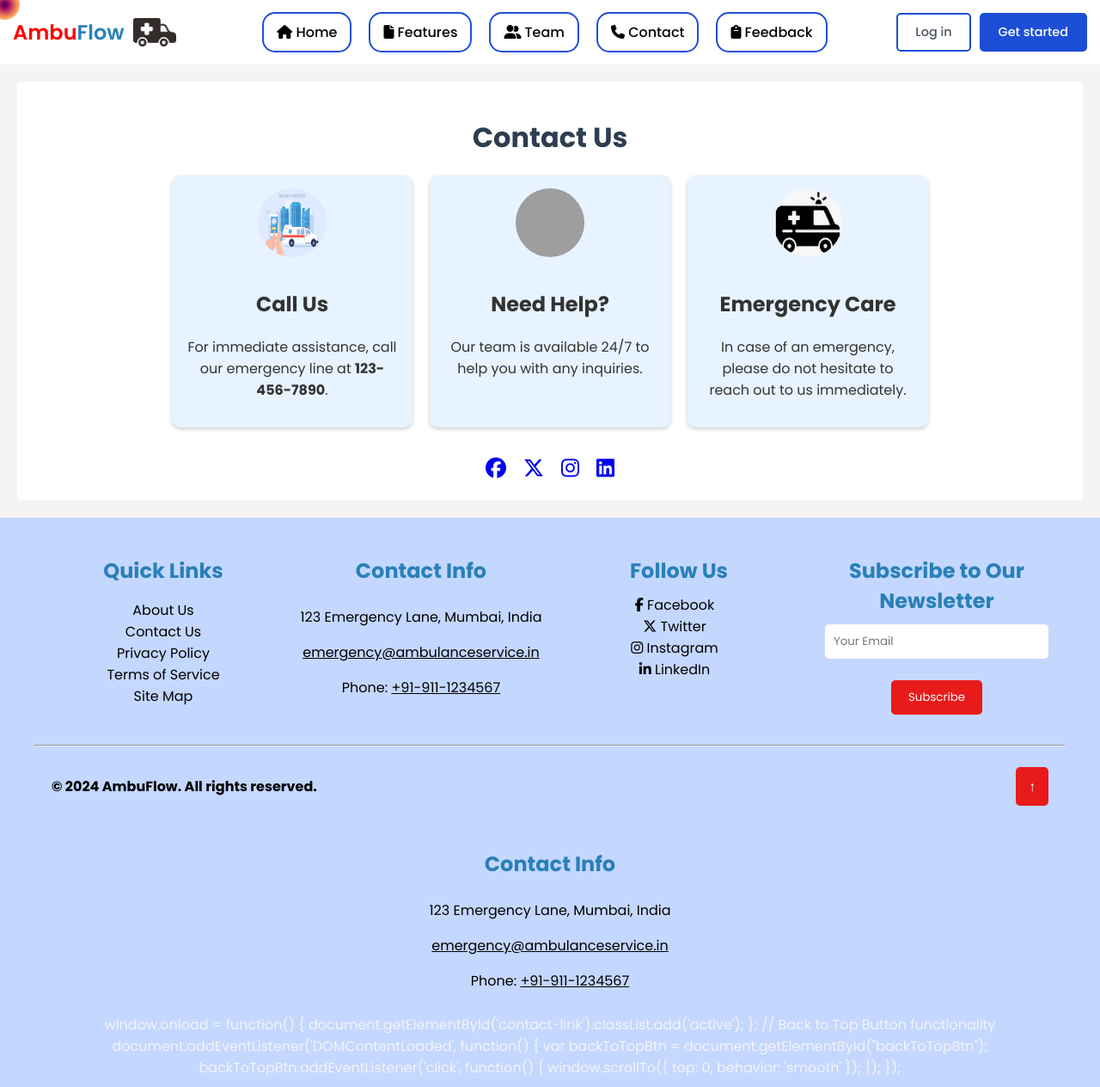
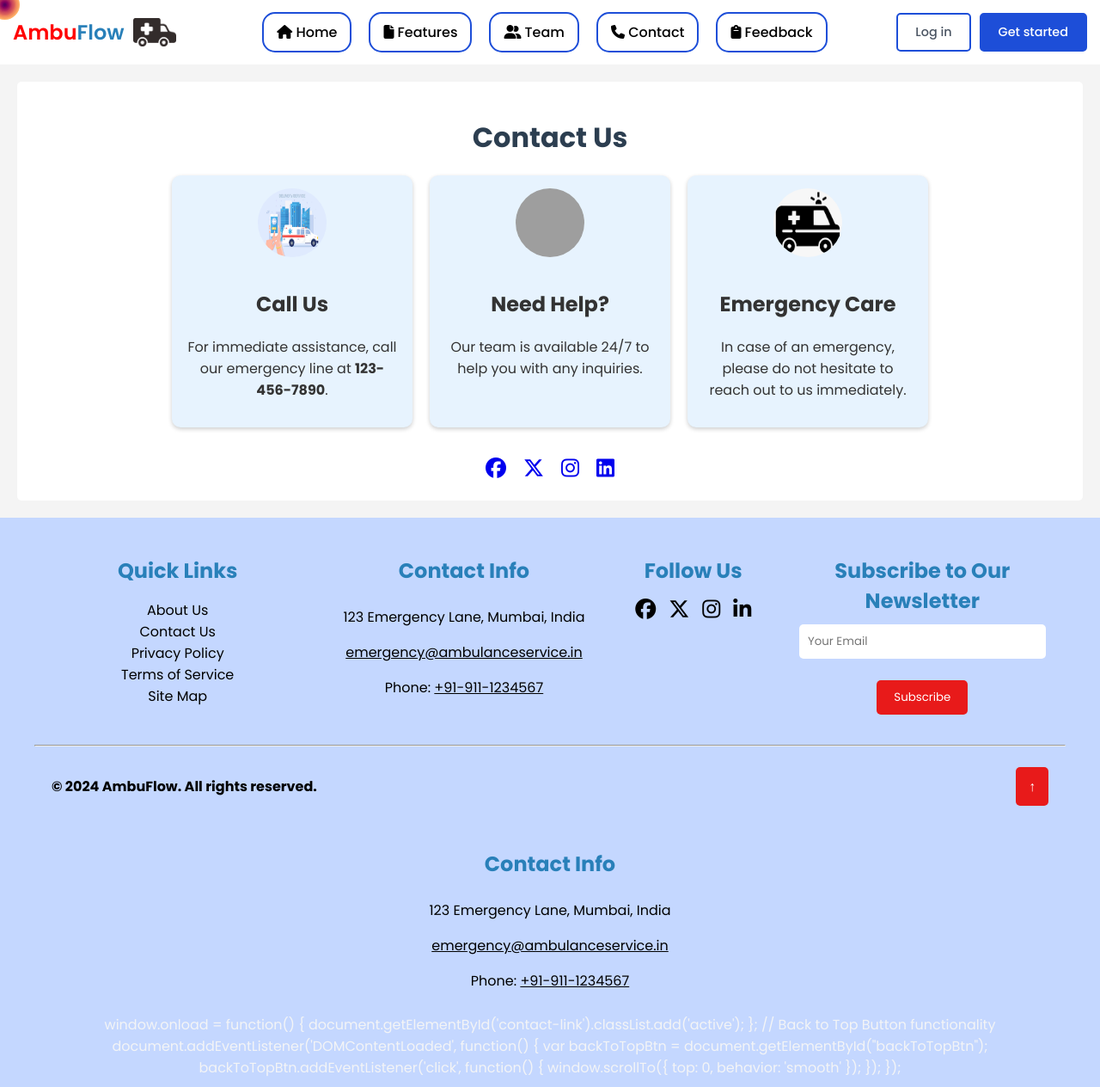
Before and after one commit to mansiruhil13/Bobble-AI, a Jekyll site: the page contact.html, which Jekyll copies as it is, in a window 1280 px wide. Shown: the whole page at 86% size. Built offline with Jekyll 4.4.1, drawn with Linux system fonts in a browser that asks for light colours; some web fonts are replaced; grey boxes are pictures that could not be loaded.

Commit message:
added hover animation on footer icons of contact page

```diff
--- a/contact.html
+++ b/contact.html
@@ -311,19 +311,25 @@
             <div
                 style="display: flex; justify-content: space-between; flex-wrap: wrap; max-width: 1200px; margin: 0 auto;">
 
-<footer style= " color: #f3f4f6; text-align: center; width: 100%;">
+                <footer style=" color: #f3f4f6; text-align: center; width: 100%;">
                     <div style="background-color: #C4D7FF; color: #f3f4f6; ">
-      <div style="display: flex; justify-content: space-between; flex-wrap: wrap; max-width: 1200px; margin: 0 auto;">
+                        <div
+                            style="display: flex; justify-content: space-between; flex-wrap: wrap; max-width: 1200px; margin: 0 auto;">
 
                             <!-- Quick Links Section -->
                             <div style="flex: 1; min-width: 200px; margin-bottom: 20px;">
                                 <h3 style="font-size: 1.5rem; margin-bottom: 10px; color: #2980b9;">Quick Links</h3>
                                 <ul style="list-style-type: none; padding: 0;">
-            <li><a href="about.html" style="color: #000000; text-decoration: none;">About Us</a></li>
-            <li><a href="contact.html" style="color: #000000; text-decoration: none;">Contact Us</a></li>
-            <li><a href="privacy.html" style="color: #000000; text-decoration: none;">Privacy Policy</a></li>
-            <li><a href="terms.html" style="color: #000000; text-decoration: none;">Terms of Service</a></li>
-            <li><a href="sitemap.html" style="color: #000000; text-decoration: none;">Site Map</a></li>
+                                    <li><a href="about.html" style="color: #000000; text-decoration: none;">About Us</a>
+                                    </li>
+                                    <li><a href="contact.html" style="color: #000000; text-decoration: none;">Contact
+                                            Us</a></li>
+                                    <li><a href="privacy.html" style="color: #000000; text-decoration: none;">Privacy
+                                            Policy</a></li>
+                                    <li><a href="terms.html" style="color: #000000; text-decoration: none;">Terms of
+                                            Service</a></li>
+                                    <li><a href="sitemap.html" style="color: #000000; text-decoration: none;">Site
+                                            Map</a></li>
                                 </ul>
                             </div>
 
@@ -331,25 +337,42 @@
                             <div style="flex: 1; min-width: 200px; margin-bottom: 10px;">
                                 <h3 style="font-size: 1.5rem; color: #2980b9;">Contact Info</h3>
                                 <p style="color: #000;">123 Emergency Lane, Mumbai, India</p>
-          <a href="mailto:emergency@ambulanceservice.in" style="color: #000000;">emergency@ambulanceservice.in</a></p>
-          <p style="color: #000000;">Phone: <a href="tel:+91-911-1234567" style="color: #000000;">+91-911-1234567</a></p>
+                                <a href="mailto:emergency@ambulanceservice.in"
+                                    style="color: #000000;">emergency@ambulanceservice.in</a></p>
+                                <p style="color: #000000;">Phone: <a href="tel:+91-911-1234567"
+                                        style="color: #000000;">+91-911-1234567</a></p>
                             </div>
 
+                            <!-- Modified the looks of the social icons -->
                             <!-- Social Media Links -->
-        <div style="flex: 1; min-width: 200px; margin-bottom: 20px;">
+                            <div style="text-align: center; min-width: 200px; color: black;">
                                 <h3 style="font-size: 1.5rem; margin-bottom: 10px; color: #2980b9;">Follow Us</h3>
-          <a href="https://www.facebook.com" style="color: #000000; text-decoration: none; margin-right: 10px;"><i class="fab fa-facebook-f"></i> Facebook</a><br>
-          <a href="https://www.twitter.com" style="color: #000000; text-decoration: none; margin-right: 10px;"><i class="fa-brands fa-x-twitter"></i> Twitter</a><br>
-          <a href="https://www.instagram.com" style="color: #000000; text-decoration: none; margin-right: 10px;"><i class="fab fa-instagram"></i> Instagram</a><br>
-          <a href="https://www.linkedin.com" style="color: #000000; text-decoration: none; margin-right: 10px;"><i class="fab fa-linkedin-in"></i> LinkedIn</a>
+                                <div style="display: flex; justify-content: center; align-items: center; gap: 15px;">
+                                    <a href="https://www.facebook.com" class="social-icon facebook"
+                                        style="color: black; text-decoration: none; font-size: 24px;"><i
+                                            class="fab fa-facebook"></i></a>
+                                    <a href="https://www.twitter.com" class="social-icon twitter"
+                                        style="color: black; text-decoration: none; font-size: 24px;"><i
+                                            class="fa-brands fa-x-twitter"></i></a>
+                                    <a href="https://www.instagram.com" class="social-icon instagram"
+                                        style="color: black; text-decoration: none; font-size: 24px;"><i
+                                            class="fab fa-instagram"></i></a>
+                                    <a href="https://www.linkedin.com" class="social-icon linkedin"
+                                        style="color: black; text-decoration: none; font-size: 24px;"><i
+                                            class="fab fa-linkedin-in"></i></a>
+                                </div>
                             </div>
 
                             <!-- Newsletter Subscription -->
                             <div style="flex: 1; min-width: 200px; margin-bottom: 20px;">
-          <h3 style="font-size: 1.5rem; margin-bottom: 10px; color: #2980b9;">Subscribe to Our Newsletter</h3>
+                                <h3 style="font-size: 1.5rem; margin-bottom: 10px; color: #2980b9;">Subscribe to Our
+                                    Newsletter</h3>
                                 <form action="#">
-            <input type="email" placeholder="Your Email" style="padding: 10px; width: 80%; border: none; border-radius: 5px;" required><br><br>
-            <button type="submit" style="background-color: #e81a1a; color: white; padding: 10px 20px; border: none; cursor: pointer; border-radius: 5px;">Subscribe</button>
+                                    <input type="email" placeholder="Your Email"
+                                        style="padding: 10px; width: 80%; border: none; border-radius: 5px;"
+                                        required><br><br>
+                                    <button type="submit"
+                                        style="background-color: #e81a1a; color: white; padding: 10px 20px; border: none; cursor: pointer; border-radius: 5px;">Subscribe</button>
                                 </form>
                             </div>
 
@@ -358,8 +381,11 @@
                     </div>
                     <hr>
                     <!-- Copyright Section -->
-    <div style="background-color: #C4D7FF; color: #000000; display: flex; justify-content: space-between; align-items: center; padding: 10px 20px;">
-      <strong><p>&copy; 2024 AmbuFlow. All rights reserved.</p></strong>
+                    <div
+                        style="background-color: #C4D7FF; color: #000000; display: flex; justify-content: space-between; align-items: center; padding: 10px 20px;">
+                        <strong>
+                            <p>&copy; 2024 AmbuFlow. All rights reserved.</p>
+                        </strong>
 
                         <!-- Back to Top Button -->
                         <button id="backToTopBtn" style="
@@ -434,7 +460,7 @@
                         circle.style.backgroundColor = colors[index % colors.length];
                     });
 
-    window.addEventListener("mousemove", function(e){
+                    window.addEventListener("mousemove", function (e) {
                         coords.x = e.clientX;
                         coords.y = e.clientY;
                     });
```
Lines whose indentation alone changed are shown as unchanged.
